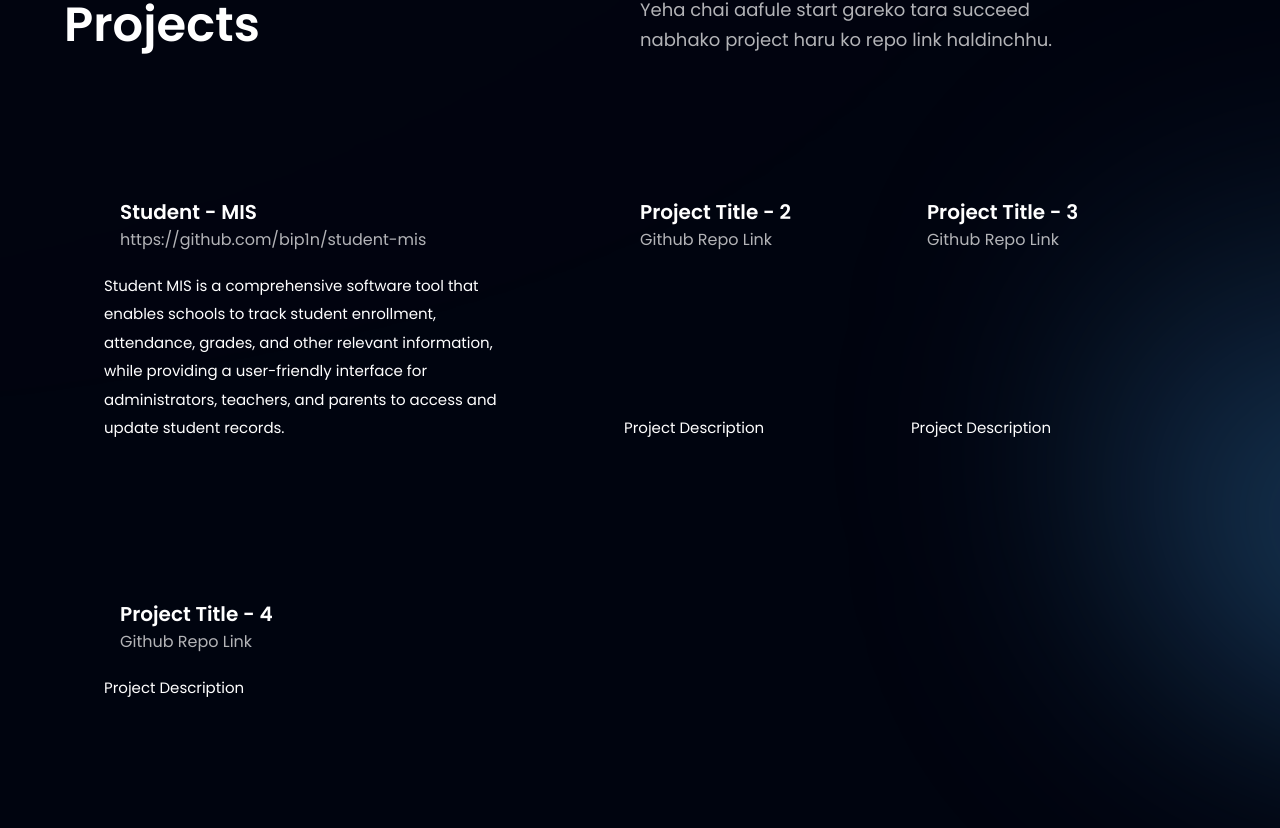
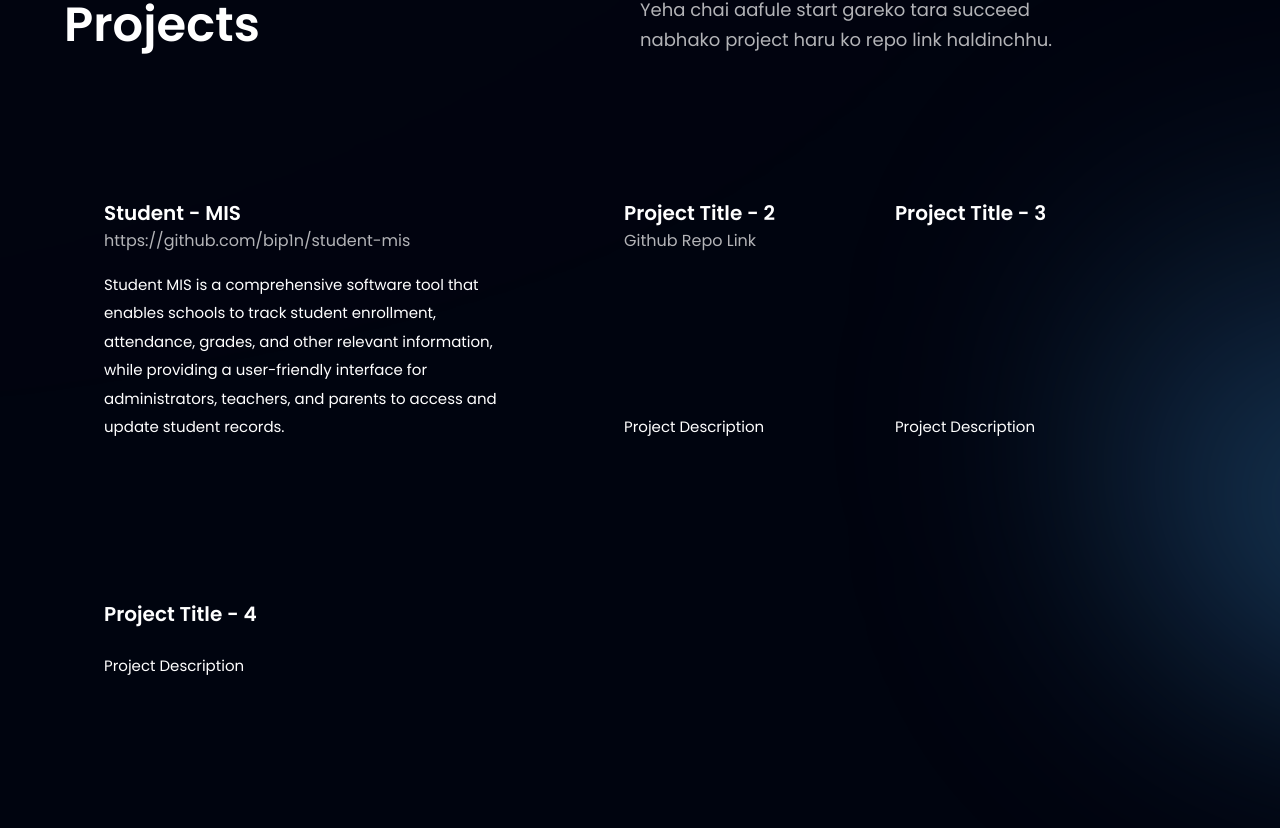
Before and after one commit to bip1n/Personal-Portfolio, a React (Vite) app: page / in a window 1280 px wide. Shown: the part 1802-2630 px from the top of the page. Built offline with nearby package versions, Linux system fonts and the light colour scheme.

Commit message:
Modified Project Cards

```diff
--- a/src/components/FeedbackCard.jsx
+++ /dev/null
@@ -1,22 +0,0 @@
-import { quotes } from "../assets";
-
-const FeedbackCard = ({ content, name, title, }) => (
-  <div className="flex justify-between flex-col px-10 py-12 rounded-[20px]  max-w-[480px] md:mr-10 sm:mr-5 mr-0 my-5 feedback-card">
-       <div className="flex flex-row">
-      <div className="flex flex-col ml-4">
-        <h4 className="font-poppins font-semibold text-[20px] leading-[32px] text-white">
-          {name}
-        </h4>
-        <p className="font-poppins font-normal text-[16px] leading-[24px] text-dimWhite ">
-          <a href="https://github.com/bip1n/student-mis" target="_blank">{title}</a>
-        </p>
-      </div>
-    </div>
-    <p className="font-poppins font-normal text-[15px] leading-[28.4px] text-white my-5">
-      {content}
-    </p>
-  </div>
-);
-
-
-export default FeedbackCard;
--- /dev/null
+++ b/src/components/ProjectCards.jsx
@@ -0,0 +1,22 @@
+import { quotes } from "../assets";
+
+const FeedbackCard = ({ link,content, name, title, }) => (
+  <div className="flex justify-between flex-col px-10 py-12 rounded-[20px]  max-w-[480px] md:mr-10 sm:mr-5 mr-0 my-5 ml-0 feedback-card">
+       <div className="flex flex-row">
+      <div className="flex flex-col ml-0">
+        <h4 className="font-poppins font-semibold text-[20px] leading-[35px] text-white">
+          {name}
+        </h4>
+        <p className="font-poppins font-normal text-[16px] leading-[20px] text-dimWhite ">
+          <a href="{link}" target="_blank">{link}</a>
+        </p>
+      </div>
+    </div>
+    <p className="font-poppins font-normal text-[15px] leading-[28.4px] text-white my-5">
+      {content}
+    </p>
+  </div>
+);
+
+
+export default FeedbackCard;
--- a/src/components/Projects.jsx
+++ b/src/components/Projects.jsx
@@ -1,6 +1,6 @@
 import { feedback } from "../constants";
 import styles from "../style";
-import FeedbackCard from "./FeedbackCard";
+import FeedbackCard from "./ProjectCards";
 
 const Testimonials = () => (
   <section id="clients" className={`${styles.paddingY} ${styles.flexCenter} flex-col relative `}>
--- a/src/constants/index.js
+++ b/src/constants/index.js
@@ -56,13 +56,13 @@ export const feedback = [
     id: "feedback-1",
     content:"Student MIS is a comprehensive software tool that enables schools to track student enrollment, attendance, grades, and other relevant information, while providing a user-friendly interface for administrators, teachers, and parents to access and update student records.",
     name: "Student - MIS",
-    title: "https://github.com/bip1n/student-mis",
+    link: "https://github.com/bip1n/student-mis",
   },
   {
     id: "feedback-2",
     content:"Project Description",
     name: "Project Title - 2",
-    title: "Github Repo Link",
+    link: "Github Repo Link",
   },
   {
     id: "feedback-3",
```
